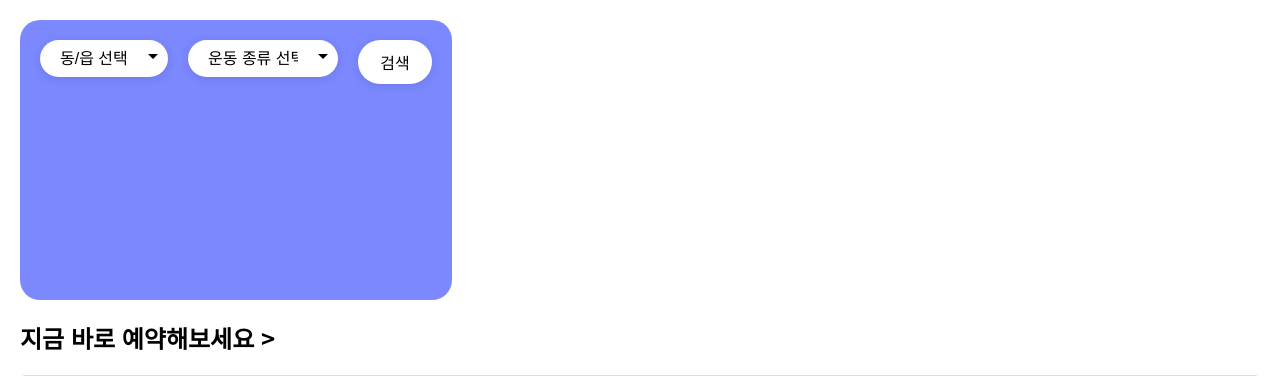
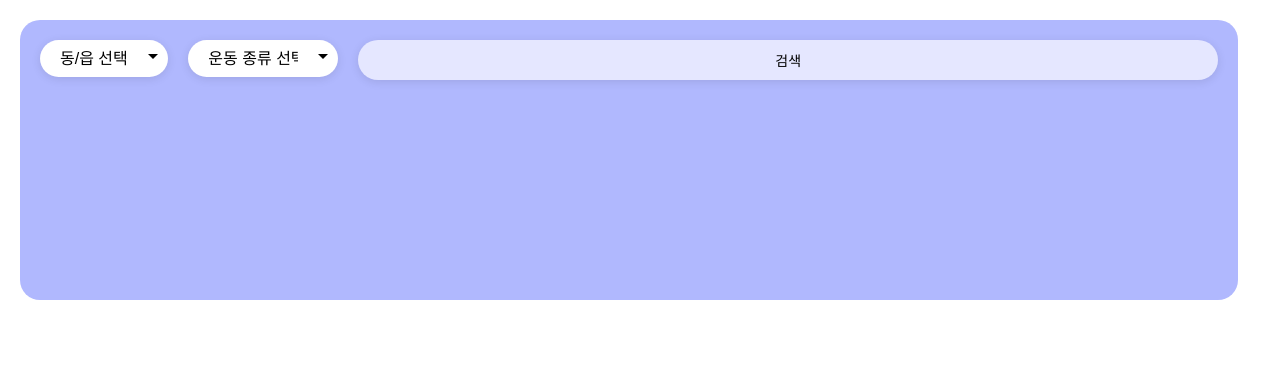
Before and after one commit to nnaX000/UnitedNetworking_1, a Django app: page /mainPage/ in a window 1280 px wide. Shown: the part 85-461 px from the top of the page. Run offline with Django 5.2, Linux system fonts and the light colour scheme.

Commit message:
chore:메인페이지 css 수정

```diff
--- a/Team1/Team1/templates/mainPage.html
+++ b/Team1/Team1/templates/mainPage.html
@@ -47,8 +47,8 @@
             margin-bottom: 20px;
         }
         .search {
-            background-color: #7b88fe; /* Light blue background */
-            width: 392px;              /* Fixed width */
+            background-color: #b0b8fe ; /* Light blue background */
+            width: 95%;            /* Fixed width */
             height: 240px;             /* Fixed height */
             border-radius: 20px;       /* Rounded corners for the entire search area */
             padding: 20px;             /* Padding around the content */
@@ -81,21 +81,28 @@
         .dropdown option {
             padding: 10px;
             font-size: 16px;
-            background-color: #E8EAF6; /* Light blue background for options */
+            background-color: #E5e7ff;
         }
 
         .search-button {
-            background-color: white;
+            display: flex;
+            align-items: center;      /* Vertically center */
+            justify-content: center;  /* Horizontally center */
+            background-color:#E5e7ff;
             border: none;
-            padding: 10px 20px;
-            border-radius: 50px;
+            width: 95%;            /* Fixed width */
+            height: 10%;            /* Fixed height */
+            border-radius: 20px;       /* Rounded corners for the entire search area */
+            padding: 20px;
             box-shadow: 0 2px 10px rgba(0, 0, 0, 0.1); /* Shadow for the button */
-            font-size: 16px;
+            font-size: 14px;
             cursor: pointer;
-            width: 100px; /* Fixed width for the search button */
             text-align: center;
         }
-
+        h2{
+            margin-top:20%;
+            text-align:center;
+        }
         /* Hover effect for the button */
         .search-button:hover {
             background-color: #f0f0f0;
```
